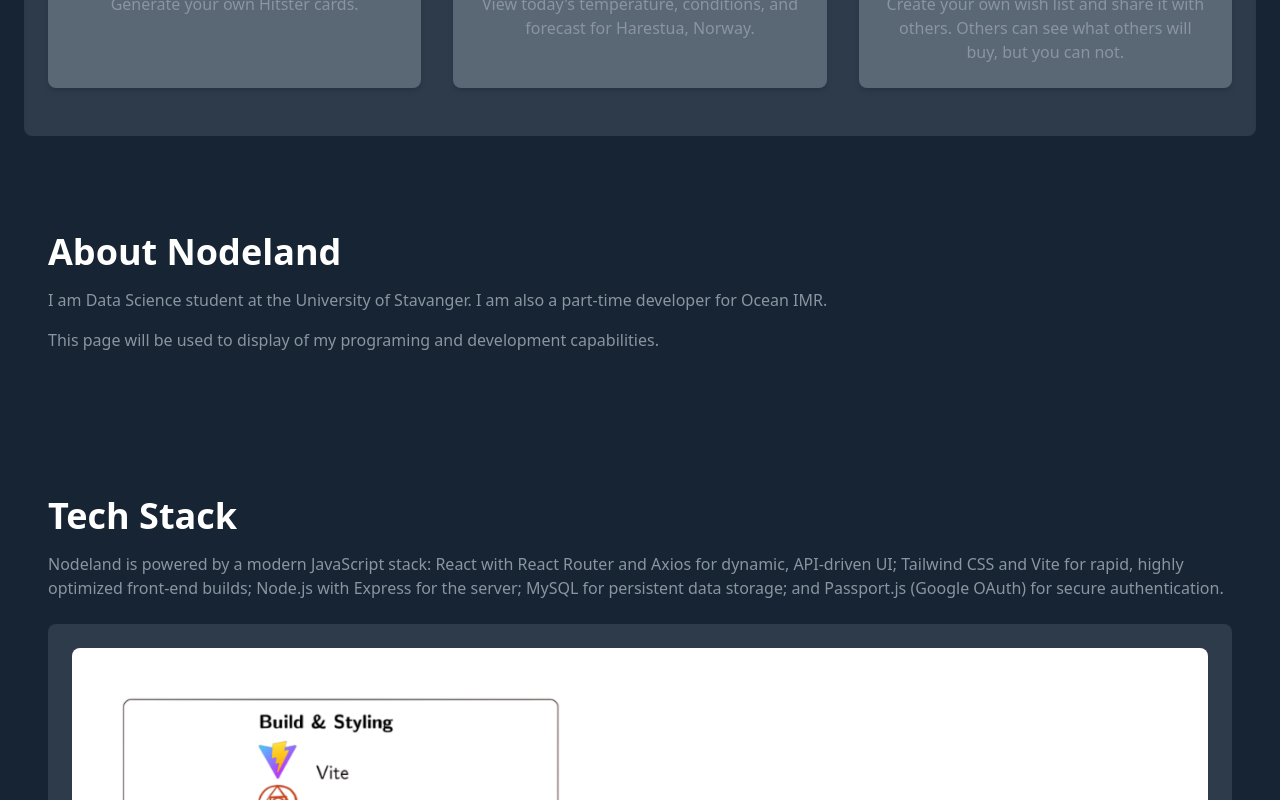
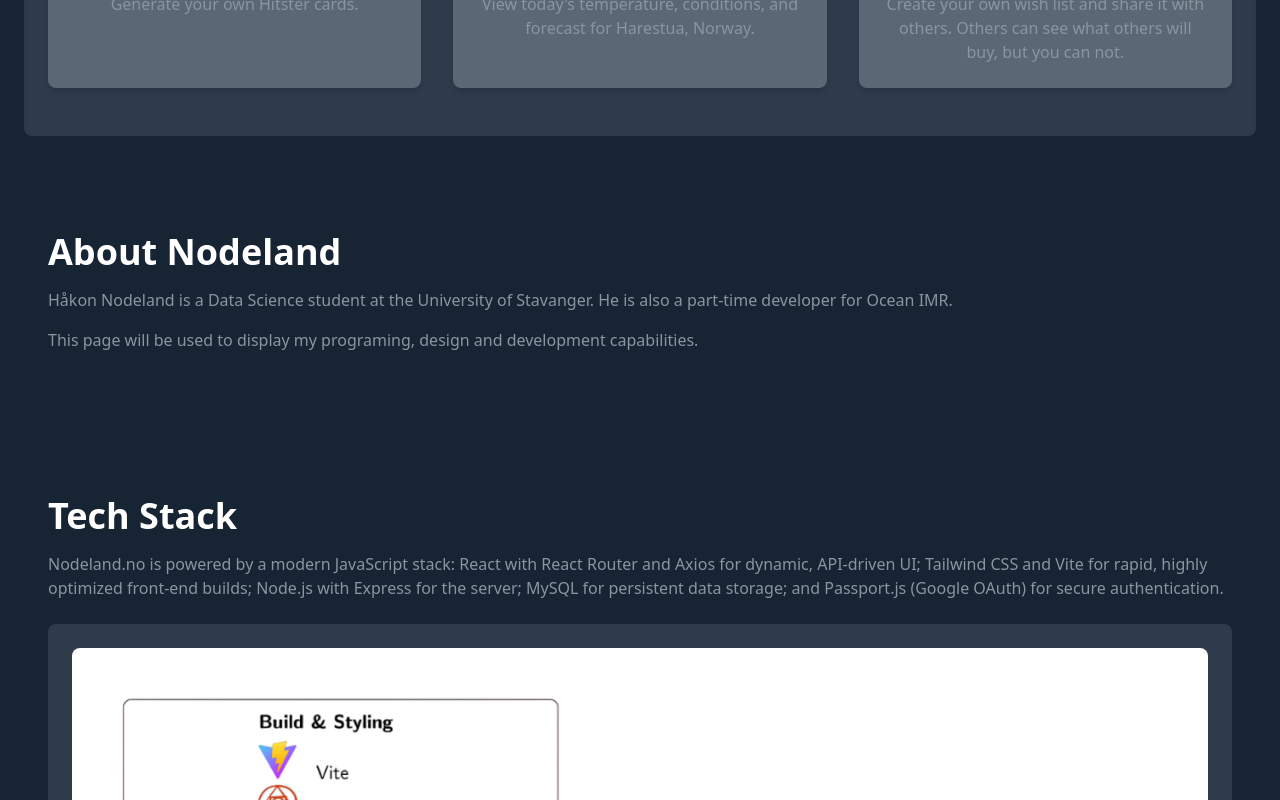
Before and after one commit to HNodeland/nodeland, a React (Vite) app in the folder client/: page / in a window 1280 px wide. Shown: the part 560-1360 px from the top of the page. Built offline with nearby package versions, Linux system fonts and the light colour scheme; no server answers.

Commit message:
(fix): Updated some text on the main page

```diff
--- a/client/src/App.jsx
+++ b/client/src/App.jsx
@@ -114,10 +114,10 @@
         <section id="about" className="py-12 px-6 text-center md:text-left mb-12">
           <h2 className="text-3xl md:text-4xl font-bold mb-4">About Nodeland</h2>
           <p className="text-brand-light mb-4">
-            I am Data Science student at the University of Stavanger. I am also a part-time developer for Ocean IMR.
+            Håkon Nodeland is a Data Science student at the University of Stavanger. He is also a part-time developer for Ocean IMR.
           </p>
           <p className="text-brand-light">
-            This page will be used to display of my programing and development capabilities.
+            This page will be used to display my programing, design and development capabilities.
           </p>
         </section>
 
@@ -125,7 +125,7 @@
         <section id="stack" className="py-12 px-6 text-center md:text-left mb-12">
           <h2 className="text-3xl md:text-4xl font-bold mb-4">Tech Stack</h2>
           <p className="text-brand-light mb-6">
-            Nodeland is powered by a modern JavaScript stack: React with React Router and Axios for dynamic, API-driven UI; Tailwind CSS and Vite for rapid, highly optimized front‑end builds; Node.js with Express for the server; MySQL for persistent data storage; and Passport.js (Google OAuth) for secure authentication.
+            Nodeland.no is powered by a modern JavaScript stack: React with React Router and Axios for dynamic, API-driven UI; Tailwind CSS and Vite for rapid, highly optimized front‑end builds; Node.js with Express for the server; MySQL for persistent data storage; and Passport.js (Google OAuth) for secure authentication.
           </p>
 
           <div className="bg-brand-deep p-6 rounded-lg">
```
